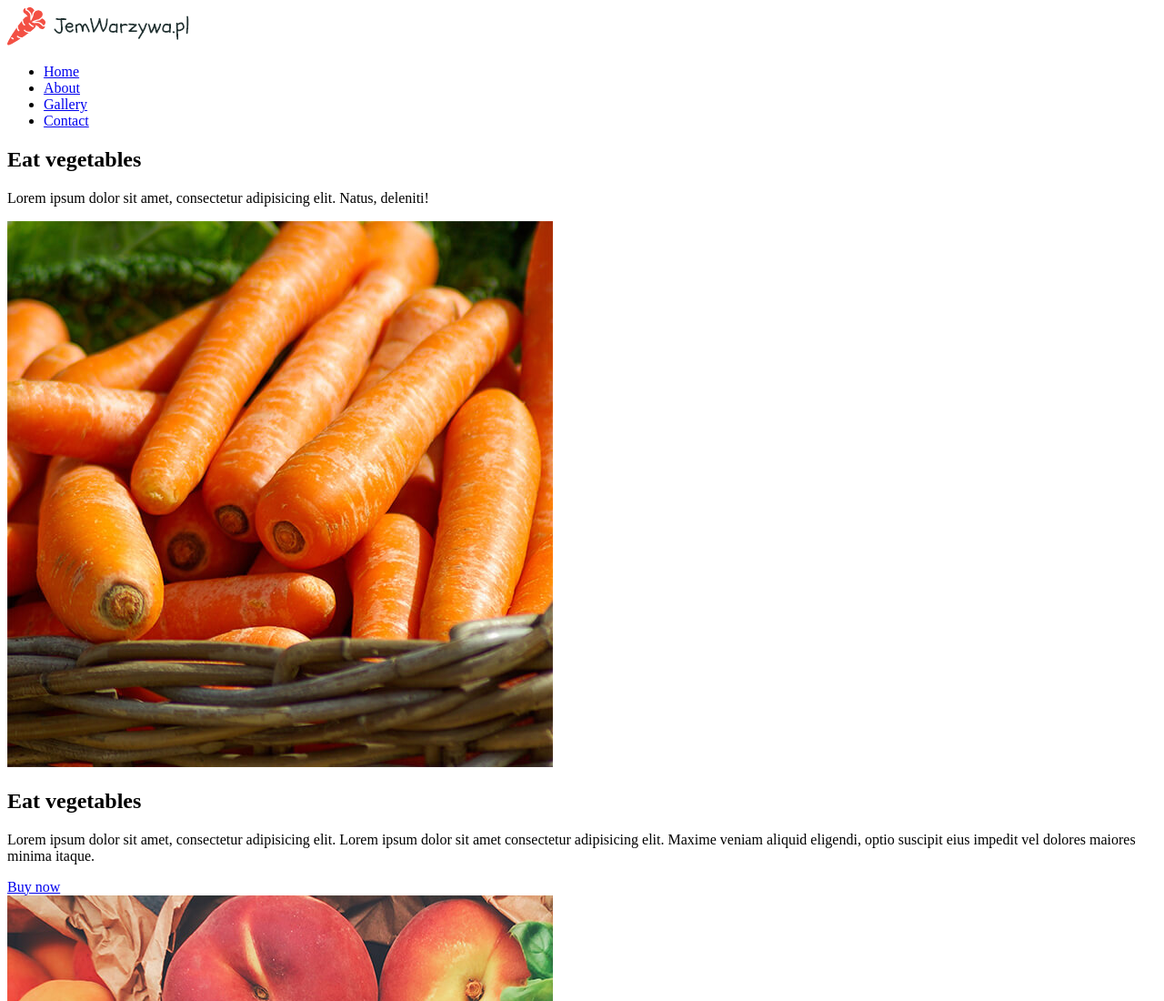
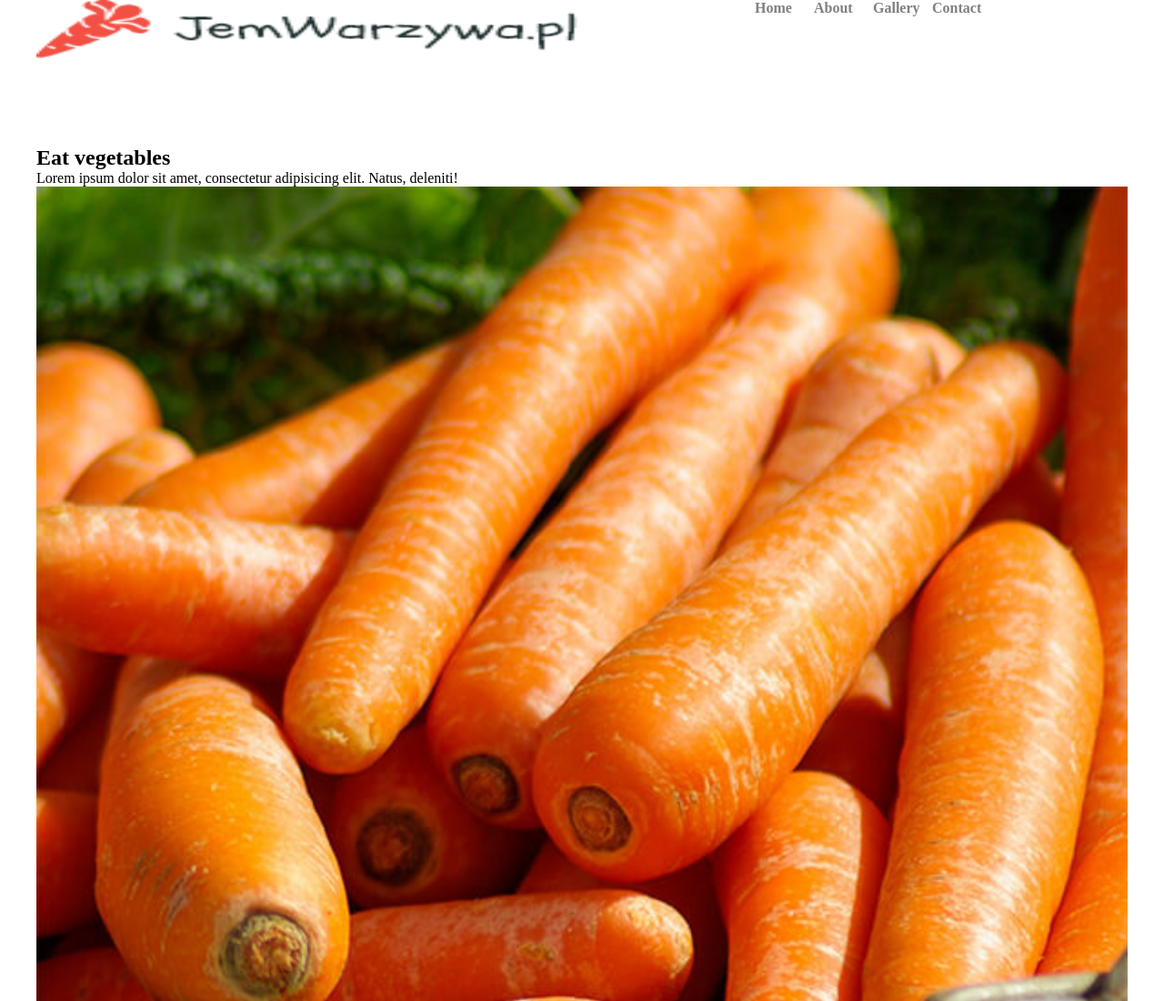
Before and after one commit to makanu8484/CodersLab_course-6_-eat-vegetables_project, a plain HTML site: page index.html in a window 1280 px wide. Shown: the top 1100 px of the page at 91% size. Drawn offline with Linux system fonts and the light colour scheme.

Commit message:
header_section

```diff
--- a/css/style.css
+++ b/css/style.css
@@ -4,3 +4,35 @@
     width: 1200px;
 
 }
+
+header{
+    height: 20vh;
+    display: flex;
+    flex-direction: row;
+    justify-content: space-between;
+
+
+}
+
+.header-logo{
+    height: 8vh;
+}
+
+.nav{
+    display: flex;
+    width: 300px;
+    justify-content: space-between;
+    list-style-type: none;
+}
+
+.nav-item-link:link{
+    text-decoration: none;
+    color: grey;
+    font-weight: bold;
+
+}
+
+.nav-item-link:hover{
+    color:black;
+
+}
--- a/index.html
+++ b/index.html
@@ -4,16 +4,17 @@
     <meta charset="UTF-8">
     <meta name="viewport" content="width=device-width, initial-scale=1.0">
     <title>Document</title>
+    <link rel="stylesheet" href="./css/style.css">
 </head>
 <body>
     <header>
-        <img src="images/logo.png" alt="logo"/>
+        <img src="images/logo.png" class="header-logo" alt="logo"/>
         <nav>
-            <ul>
-                <li><a href="#">Home</a></li>
-                <li><a href="#">About</a></li>
-                <li><a href="#">Gallery</a></li>
-                <li><a href="#">Contact</a></li>
+            <ul class="nav">
+                <li class="nav-item"><a class="nav-item-link" href="#">Home</a></li>
+                <li class="nav-item"><a class="nav-item-link" href="#">About</a></li>
+                <li class="nav-item"><a class="nav-item-link" href="#">Gallery</a></li>
+                <li class="nav-item"><a class="nav-item-link" href="#">Contact</a></li>
             </ul>
         </nav>
     </header>
```
